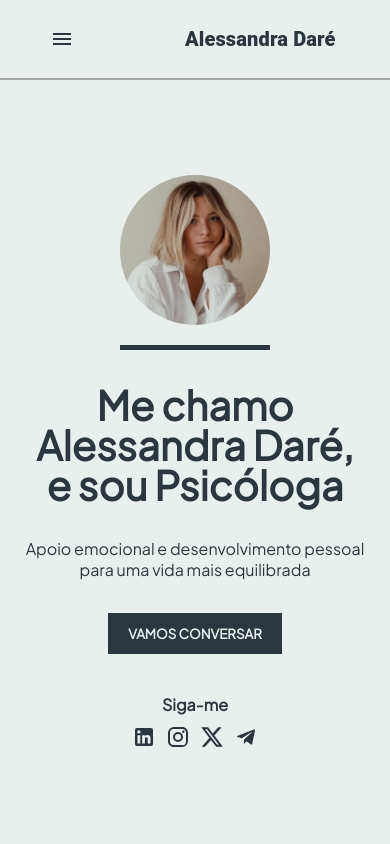
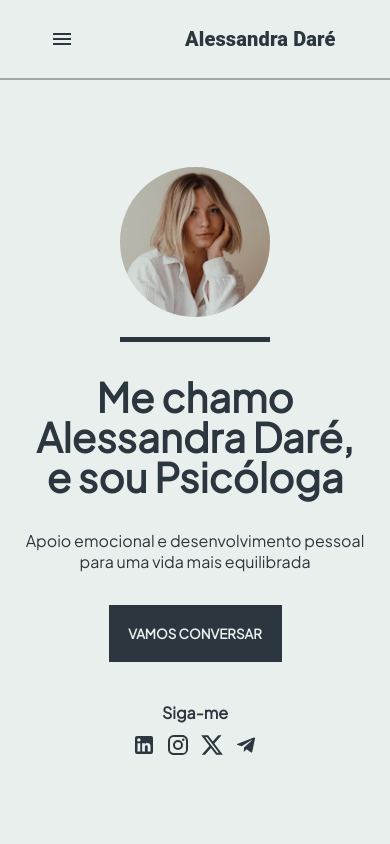
Before and after one commit to allessandrogomes/psychologist-portfolio, a Next.js app: page / in a window 390 px wide. Shown: the top 844 px of the page. Built offline with nearby package versions, Linux system fonts and the light colour scheme.

Commit message:
:sparkles:feat: adiciona a funcionalidade de scroll to section no botão 'Vamos Conversar' na IntroSection.

```diff
--- a/src/components/IntroSection/index.tsx
+++ b/src/components/IntroSection/index.tsx
@@ -1,9 +1,12 @@
+'use client'
+
 import Image from "next/image"
 import styles from "./styles.module.scss"
 import LinkedInIcon from '@mui/icons-material/LinkedIn'
 import InstagramIcon from '@mui/icons-material/Instagram'
 import XIcon from '@mui/icons-material/X'
 import TelegramIcon from '@mui/icons-material/Telegram'
+import { Link } from "react-scroll"
 
 export default function IntroSection() {
     return (
@@ -12,7 +15,20 @@ export default function IntroSection() {
                 <div className={styles.bar}></div>
                 <h1>Me chamo Alessandra Daré,<br></br>e sou Psicóloga</h1>
                 <h2>Apoio emocional e desenvolvimento pessoal para uma vida mais equilibrada</h2>
-                <button>Vamos Conversar</button>
+                <button>
+                    <Link
+                        role="button"
+                        aria-label="Scroll to respective Section"
+                        style={{ display: "block", padding: "20px 15px" }}
+                        to="contate"
+                        spy
+                        smooth
+                        duration={500}
+                        offset={0}
+                    >
+                        Vamos Conversar
+                    </Link>
+                </button>
                 <div className={styles.follow}>
                     <p>Siga-me</p>
                     <div>
--- a/src/components/IntroSection/styles.module.scss
+++ b/src/components/IntroSection/styles.module.scss
@@ -15,10 +15,6 @@
         flex-direction: column-reverse;
         padding: 0 20px;
         gap: 20px;
-    }
-
-    @media (min-width: 426px) and (max-width: 767px) {
-        padding: 0 40px;
     }
 
     .text {
@@ -83,21 +79,17 @@
         button {
             background-color: $color2;
             color: $color1;
+            width: 173px;
+            height: 57px;
+            padding: 0;
             border: none;
-            padding: 20px 20px;
             text-transform: uppercase;
             font-weight: 700;
             font-family: "Plus Jakarta Sans", sans-serif;
             cursor: pointer;
             margin-bottom: 20px;
 
-            @media (min-width: 768px) and (max-width: 1024px) {
-                padding: 15px 20px;
-            }
-
             @media (max-width: 767px) {
-                padding: 12px 20px;
-                max-width: 200px;
                 align-self: center;
             }
         }
```
